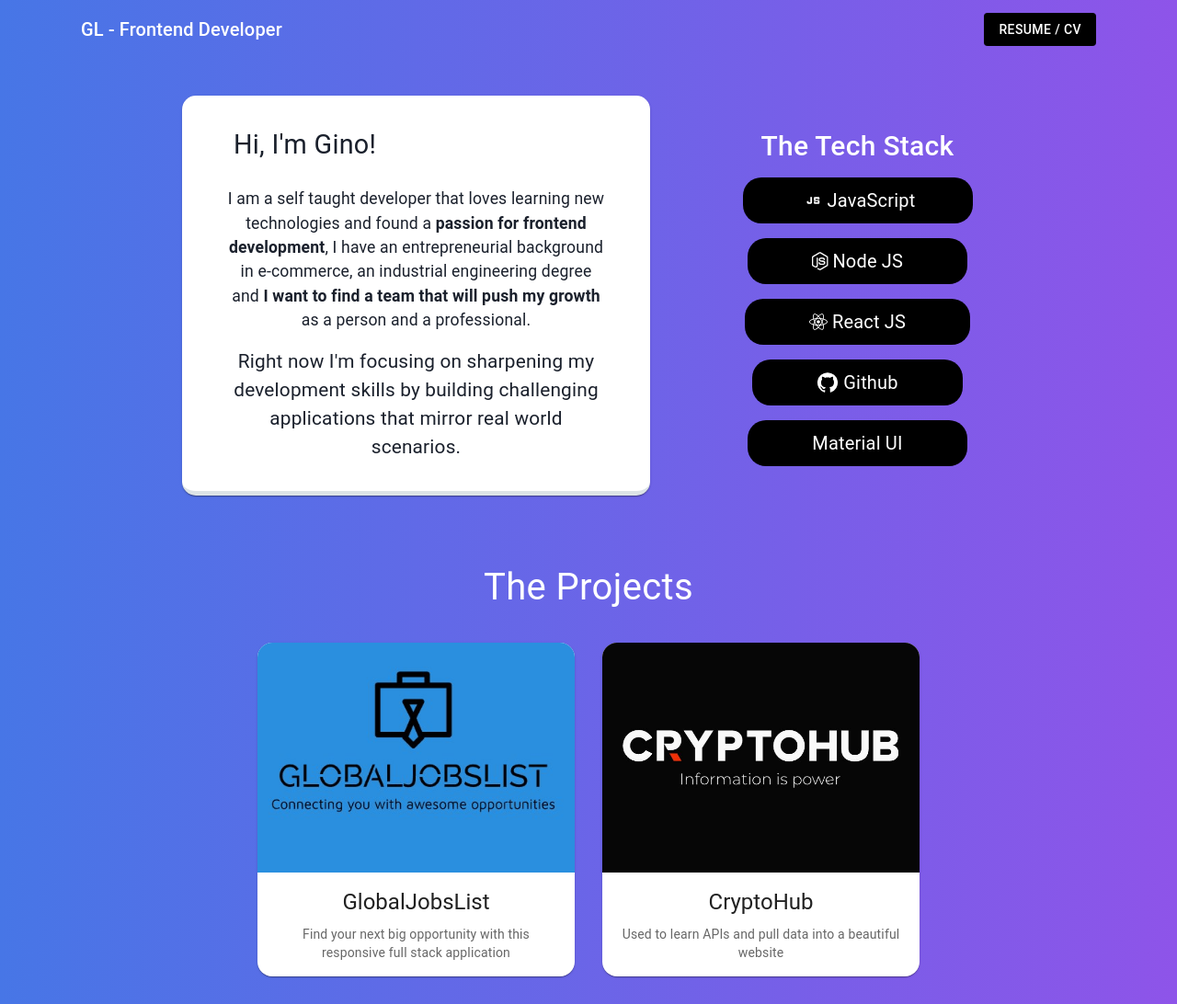
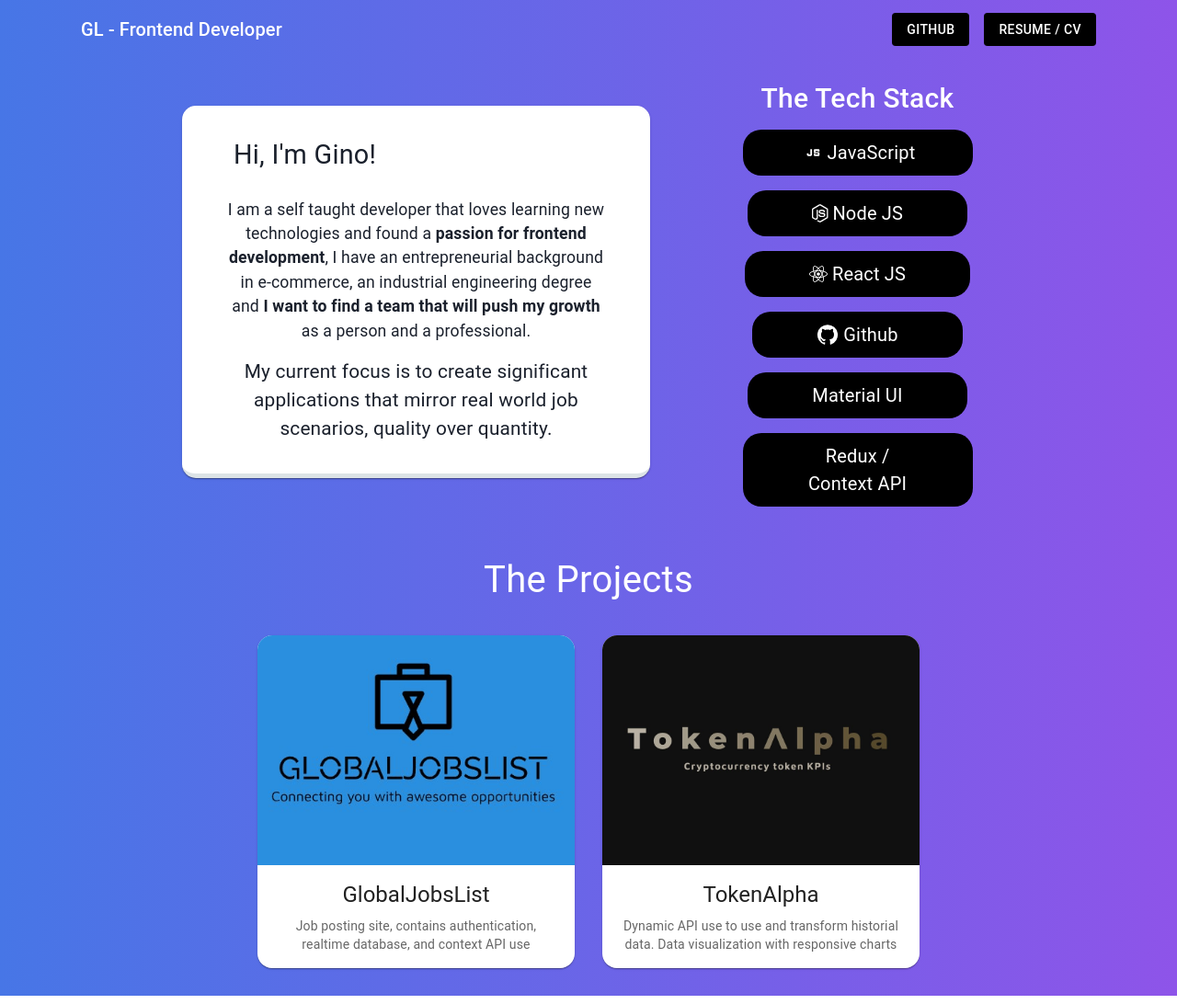
Before and after one commit to ginoleone-dev/portfolio, a Next.js app: page / in a window 1280 px wide. Shown: the whole page at 92% size. Built offline with nearby package versions, Linux system fonts and the light colour scheme.

Commit message:
added new project, github link and CV

```diff
--- a/components/Main.js
+++ b/components/Main.js
@@ -76,9 +76,8 @@
                   textAlign={"center"}
                   fontSize={{ xs: "1rem", sm: "1rem", md: "1.2", lg: "1.3rem" }}
                 >
-                  Right now I'm focusing on sharpening my development skills by
-                  building challenging applications that mirror real world
-                  scenarios.
+                  My current focus is to create significant applications that
+                  mirror real world job scenarios, quality over quantity.
                 </Typography>
               </Container>
             </CardContent>
@@ -194,6 +193,19 @@
               >
                 Material UI
               </Typography>
+              <Typography
+                bgcolor="black"
+                color={"white"}
+                textAlign={"center"}
+                display={"flex"}
+                justifyContent={"center"}
+                fontSize={"20px"}
+                p={"10px 70px"}
+                maxWidth={"250px"}
+                borderRadius={"20px"}
+              >
+                Redux / Context API
+              </Typography>
             </Stack>
           </Container>
         </Grid>
--- a/components/Navbar.js
+++ b/components/Navbar.js
@@ -1,4 +1,4 @@
-import React, { useState } from 'react';
+import React, { useState } from "react";
 
 import {
   Box,
@@ -11,12 +11,12 @@
   ListSubheader,
   List,
   ListItem,
-} from '@mui/material';
-import AppBar from '@mui/material/AppBar';
+} from "@mui/material";
+import AppBar from "@mui/material/AppBar";
 
-import Toolbar from '@mui/material/Toolbar';
-import Typography from '@mui/material/Typography';
-import Button from '@mui/material/Button';
+import Toolbar from "@mui/material/Toolbar";
+import Typography from "@mui/material/Typography";
+import Button from "@mui/material/Button";
 
 export default function Navbar() {
   const openResume = () => window.open(pdf);
@@ -26,22 +26,34 @@
       <Container sx={{ flexGrow: 0.5 }}>
         <AppBar
           position="static"
-          sx={{ backgroundColor: 'transparent', boxShadow: 'none' }}
+          sx={{ backgroundColor: "transparent", boxShadow: "none" }}
         >
-          <Toolbar sx={{ justifyContent: 'space-between', textAlign: 'left' }}>
+          <Toolbar sx={{ justifyContent: "space-between", textAlign: "left" }}>
             <Typography variant="h6" component="div">
               GL - Frontend Developer
             </Typography>
+            <Box sx={{ display: "flex", gap: 2 }}>
               <Button
-              variant={'primary'}
+                variant={"primary"}
+                href="https://github.com/ginoleone-dev/"
+                alt="portfolio github"
+                target="_blank"
+                rel="noopener noreferrer"
+                sx={{ backgroundColor: "black" }}
+              >
+                Github
+              </Button>
+              <Button
+                variant={"primary"}
                 href="/resume.pdf"
                 alt="alt text"
                 target="_blank"
                 rel="noopener noreferrer"
-              sx={{ backgroundColor: 'black' }}
+                sx={{ backgroundColor: "black" }}
               >
                 Resume / CV
               </Button>
+            </Box>
           </Toolbar>
         </AppBar>
       </Container>
--- a/components/Projects.js
+++ b/components/Projects.js
@@ -88,7 +88,7 @@
           >
             <Card sx={{ maxWidth: 345, borderRadius: "16px" }}>
               <CardActionArea
-                href="https://cryptohubx.netlify.app"
+                href="https://tokenalpha.netlify.app"
                 target="_blank"
               >
                 <CardMedia
--- a/data.js
+++ b/data.js
@@ -4,15 +4,16 @@
     title: "GlobalJobsList",
     subTitle: "Connecting you with awesome opportunities",
     description:
-      "Find your next big opportunity with this responsive full stack application",
+      "Job posting site, contains authentication, realtime database, and context API use ",
     image: "./images/mainLogo.jpg",
   },
 
   cryptoLand: {
     id: 2,
-    title: "CryptoHub",
+    title: "TokenAlpha",
     subTitle: "Everything you need to know about your favorite tokens!",
-    description: "Used to learn APIs and pull data into a beautiful website",
-    image: "./images/cryptoLogo.jpg",
+    description:
+      "Dynamic API use to use and transform historial data. Data visualization with responsive charts",
+    image: "./images/TokenAlpha.jpg",
   },
 };
```
Also changed, not shown: components/ResumeModal.js (deleted, +0 -42 lines), public/images/TokenAlpha.jpg (added), 1 other file (tests, documents, lock files or other folders). Lines whose indentation alone changed are shown as unchanged.
